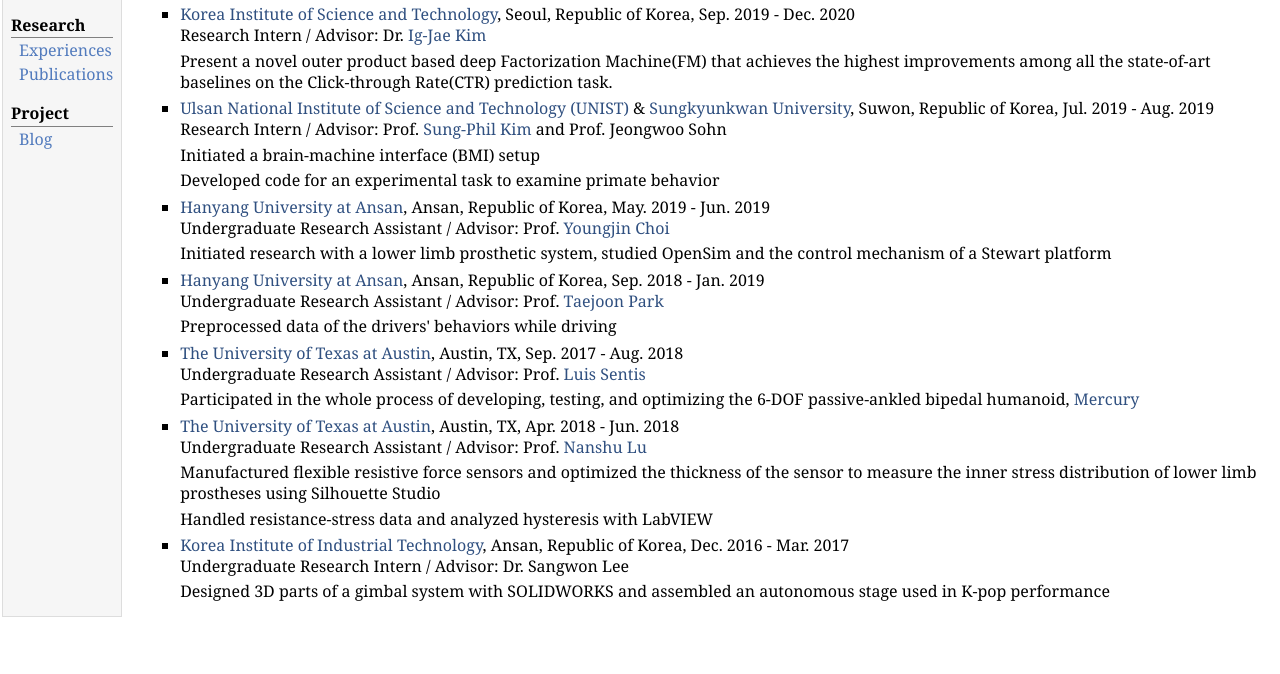
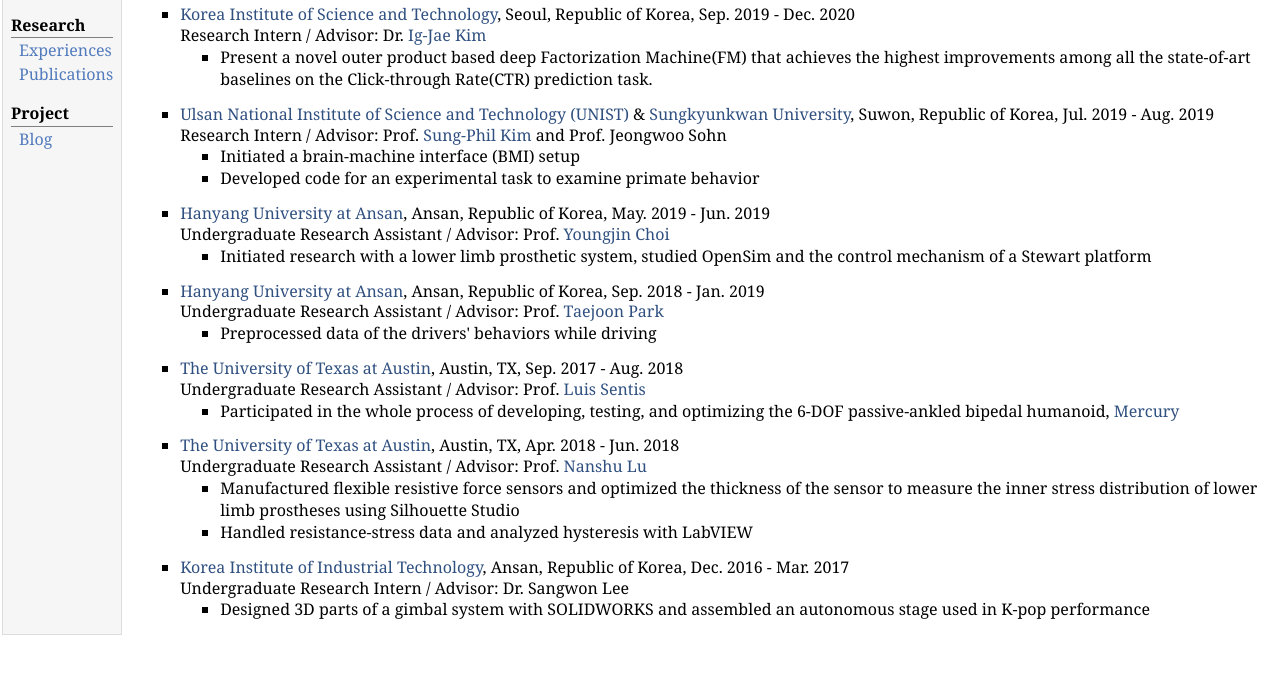
Before and after one commit to hchlhwang/hchlhwang.wepage.bk, a plain HTML site: page experiences.html in a window 1280 px wide. Shown: the part 102-776 px from the top of the page. Drawn offline with Linux system fonts and the light colour scheme.

Commit message:
modify exp.html

```diff
--- a/experiences.html
+++ b/experiences.html
@@ -29,34 +29,59 @@
 <ul>
 <li><p><a href="https://eng.kist.re.kr/">Korea Institute of Science and Technology</a>, Seoul, Republic of Korea, Sep. 2019 - Dec. 2020 <br />
 Research Intern / Advisor: Dr. <a href="https://scholar.google.com/citations?hl=en&user=mkpLT20AAAAJ">Ig-Jae Kim</a> <br />
-<p> Present a novel outer product based deep Factorization Machine(FM) that achieves the highest improvements among all the state-of-art baselines on the Click-through Rate(CTR) prediction task. <br />
+    <ul>
+        <li> Present a novel outer product based deep Factorization Machine(FM) that achieves the highest improvements among all the state-of-art baselines on the Click-through Rate(CTR) prediction task. <br /> </li>
+    </ul>
 </li>
+</ul>
+<ul>
 <li><p><a href="https://www.unist.ac.kr/">Ulsan National Institute of Science and Technology (UNIST) </a> & <a href="https://www.skku.edu/eng/index.do">Sungkyunkwan University</a>, Suwon, Republic of Korea, Jul. 2019 - Aug. 2019 <br />
 Research Intern / Advisor: Prof. <a href="https://scholar.google.com/citations?hl=en&user=YHjx7qoAAAAJ">Sung-Phil Kim</a> and Prof. Jeongwoo Sohn <br />
-<p> Initiated a brain-machine interface (BMI) setup
-<p> Developed code for an experimental task to examine primate behavior
+    <ul>
+        <li> Initiated a brain-machine interface (BMI) setup </li>
+        <li> Developed code for an experimental task to examine primate behavior </li>
+    </ul>
 </li>
+</ul>
+<ul>
 <li><p><a href="http://hanyang.ac.kr/">Hanyang University at Ansan</a>, Ansan, Republic of Korea, May. 2019 - Jun. 2019 <br />
 Undergraduate Research Assistant / Advisor: Prof. <a href="https://scholar.google.com/citations?hl=en&user=8UnQIWwAAAAJ">Youngjin Choi</a> <br />
-<p> Initiated research with a lower limb prosthetic system, studied OpenSim and the control mechanism of a Stewart platform
+    <ul>
+        <li> Initiated research with a lower limb prosthetic system, studied OpenSim and the control mechanism of a Stewart platform </li>
+    </ul>
 </li>
+</ul>
+<ul>
 <li><p><a href="http://hanyang.ac.kr/">Hanyang University at Ansan</a>, Ansan, Republic of Korea, Sep. 2018 - Jan. 2019 <br />
 Undergraduate Research Assistant / Advisor: Prof. <a href="https://scholar.google.com/citations?hl=en&user=ijf6dGMAAAAJ">Taejoon Park</a> <br />
-<p> Preprocessed data of the drivers' behaviors while driving
+    <ul>
+        <li> Preprocessed data of the drivers' behaviors while driving </li>
+    </ul>
 </li>
+</ul>
+<ul>
 <li><p><a href="https://www.utexas.edu/">The University of Texas at Austin</a>, Austin, TX, Sep. 2017 - Aug. 2018 <br />
 Undergraduate Research Assistant / Advisor: Prof. <a href="https://scholar.google.com/citations?hl=en&user=-3pL5qkAAAAJ">Luis Sentis</a> <br />
-<p> Participated in the whole process of developing, testing, and optimizing the 6-DOF passive-ankled bipedal humanoid, <a href="https://www.youtube.com/watch?v=EEcQRkTLqbk">Mercury</a>
-
+    <ul>
+        <li> Participated in the whole process of developing, testing, and optimizing the 6-DOF passive-ankled bipedal humanoid, <a href="https://www.youtube.com/watch?v=EEcQRkTLqbk">Mercury</a> </li>
+    </ul>
 </li>
+</ul>
+<ul>
 <li><p><a href="https://www.utexas.edu/">The University of Texas at Austin</a>, Austin, TX, Apr. 2018 - Jun. 2018 <br />
 Undergraduate Research Assistant / Advisor: Prof. <a href="https://scholar.google.com/citations?hl=en&user=mj-O9psAAAAJ">Nanshu Lu</a> <br />
-<p> Manufactured flexible resistive force sensors and optimized the thickness of the sensor to measure the inner stress distribution of lower limb prostheses using Silhouette Studio
-<p> Handled resistance-stress data and analyzed hysteresis with LabVIEW
+    <ul>
+        <li> Manufactured flexible resistive force sensors and optimized the thickness of the sensor to measure the inner stress distribution of lower limb prostheses using Silhouette Studio </li>
+        <li> Handled resistance-stress data and analyzed hysteresis with LabVIEW </li>
+    </ul>
 </li>
+</ul>
+<ul>
 <li><p><a href="http://eng.kitech.re.kr/main/">Korea Institute of Industrial Technology</a>, Ansan, Republic of Korea, Dec. 2016 - Mar. 2017 <br />
 Undergraduate Research Intern / Advisor: Dr. Sangwon Lee<br />
-<p> Designed 3D parts of a gimbal system with SOLIDWORKS and assembled an autonomous stage used in K-pop performance
+    <ul>
+        <li> Designed 3D parts of a gimbal system with SOLIDWORKS and assembled an autonomous stage used in K-pop performance </li>
+    </ul>
 </li>
 </ul>
 <!--<h2>Professional Services</h2>-->
```
